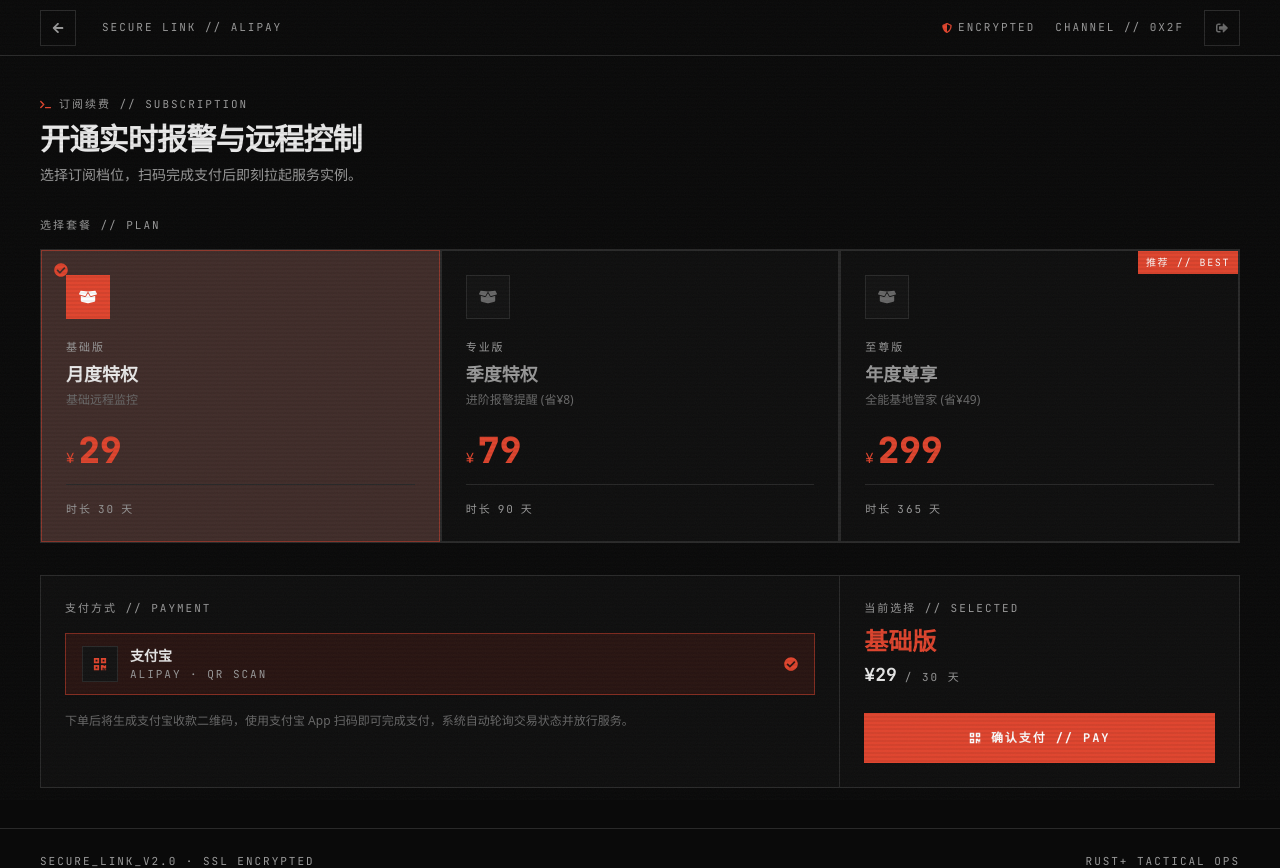
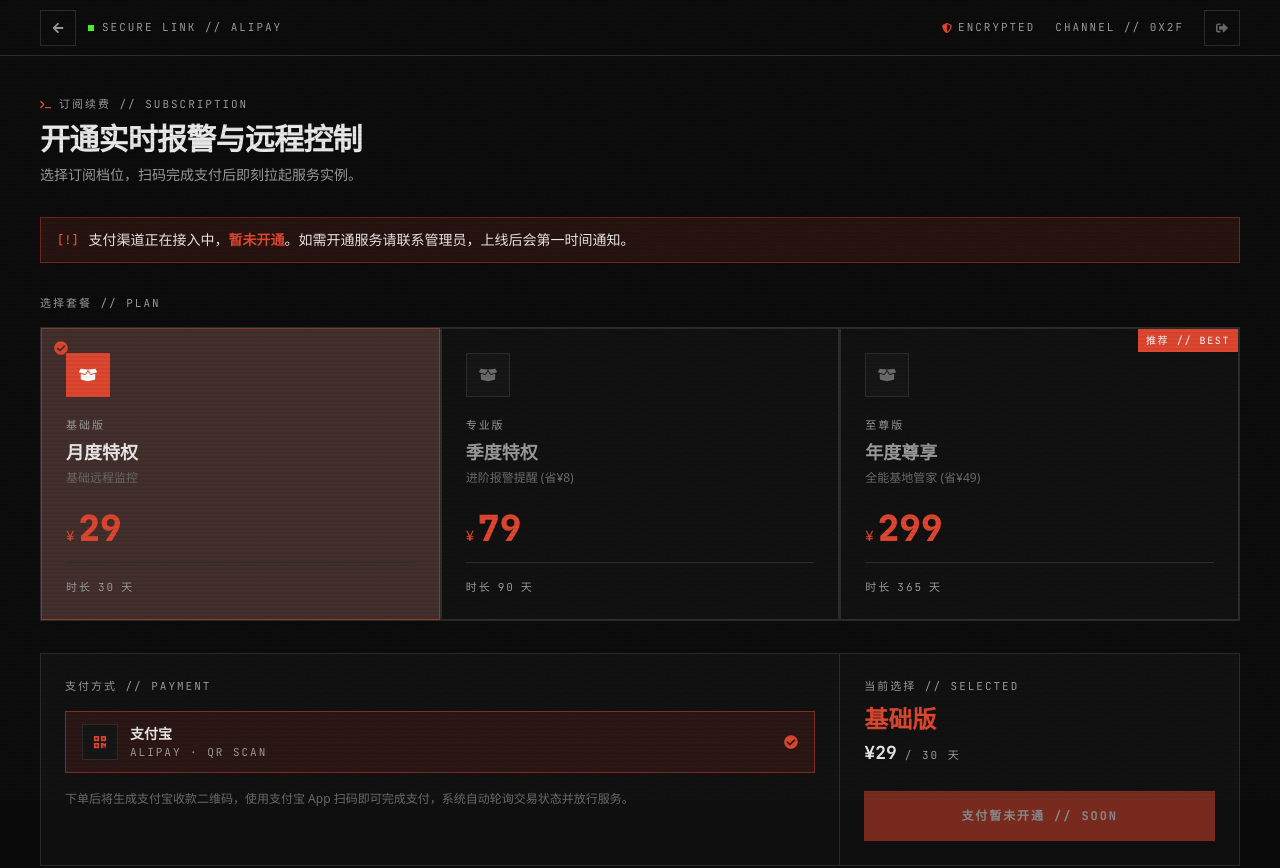
Before and after one commit to Ayuan97/rust-bot, a React (Vite) app in the folder frontend/: page /payment in a window 1280 px wide. Shown: the top 868 px of the page. Built offline with nearby package versions, Linux system fonts and the light colour scheme; no server answers; sample sign-in values are in the browser's storage.

Commit message:
feat: 支付未接通前禁用下单入口+提示暂未开通(PAYMENT_ENABLED开关,接通后改true恢复)

```diff
--- a/frontend/src/pages/PaymentPage.jsx
+++ b/frontend/src/pages/PaymentPage.jsx
@@ -9,6 +9,9 @@ const PLANS = {
   QUARTERLY: { name: '季度特权', price: 79, duration: 90, description: '进阶报警提醒 (省¥8)', level: '专业版' },
   YEARLY: { name: '年度尊享', price: 299, duration: 365, description: '全能基地管家 (省¥49)', level: '至尊版' },
 };
+
+// 支付总开关：支付渠道接入前置为 false，前端禁用下单并提示"暂未开通"；接通后改回 true 即可。
+const PAYMENT_ENABLED = false;
 
 export default function PaymentPage() {
   const navigate = useNavigate();
@@ -39,6 +42,10 @@ export default function PaymentPage() {
 
   const handleCreateOrder = async () => {
     setError('');
+    if (!PAYMENT_ENABLED) {
+      setError('支付功能正在接入中，暂未开通，敬请期待～');
+      return;
+    }
     setLoading(true);
     try {
       const orderResult = await paymentApi.createOrder(selectedPlan, 'ALIPAY');
@@ -97,6 +104,13 @@ export default function PaymentPage() {
           <h1 className="text-3xl font-extrabold text-fg tracking-tight">开通实时报警与远程控制</h1>
           <p className="mt-2 text-sm text-fg-dim">选择订阅档位，扫码完成支付后即刻拉起服务实例。</p>
         </div>
+
+        {!PAYMENT_ENABLED && (
+          <div className="mb-8 px-4 py-3 bg-hazard-dim border border-hazard/40 text-fg text-sm flex items-start gap-2.5">
+            <span className="font-mono text-hazard-bright text-xs mt-0.5 shrink-0">[!]</span>
+            <span>支付渠道正在接入中，<span className="font-bold text-hazard">暂未开通</span>。如需开通服务请联系管理员，上线后会第一时间通知。</span>
+          </div>
+        )}
 
         {error && (
           <div className="mb-8 px-4 py-3 bg-hazard-dim border border-hazard/40 text-fg text-sm flex items-start gap-2.5">
@@ -192,10 +206,10 @@ export default function PaymentPage() {
                 </div>
                 <button
                   onClick={handleCreateOrder}
-                  disabled={loading}
-                  className="tac-btn tac-btn-primary w-full mt-auto !py-4 group"
+                  disabled={loading || !PAYMENT_ENABLED}
+                  className="tac-btn tac-btn-primary w-full mt-auto !py-4 group disabled:opacity-50 disabled:cursor-not-allowed"
                 >
-                  {loading ? '生成订单 // CREATING...' : (
+                  {!PAYMENT_ENABLED ? '支付暂未开通 // SOON' : loading ? '生成订单 // CREATING...' : (
                     <>
                       <FaQrcode className="group-hover:scale-110 transition-transform" />
                       确认支付 // PAY
```
